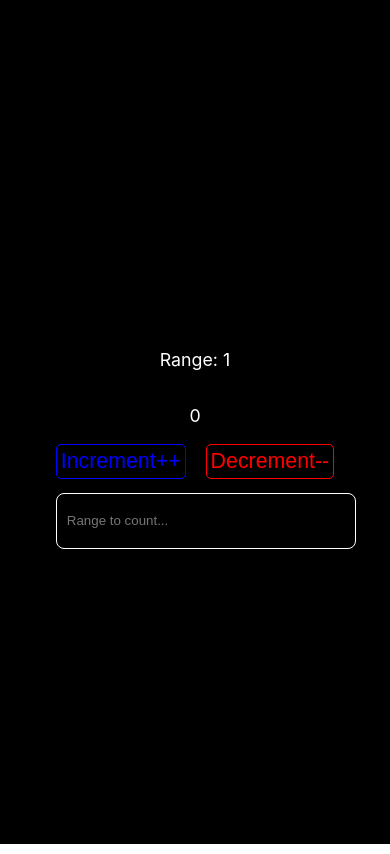
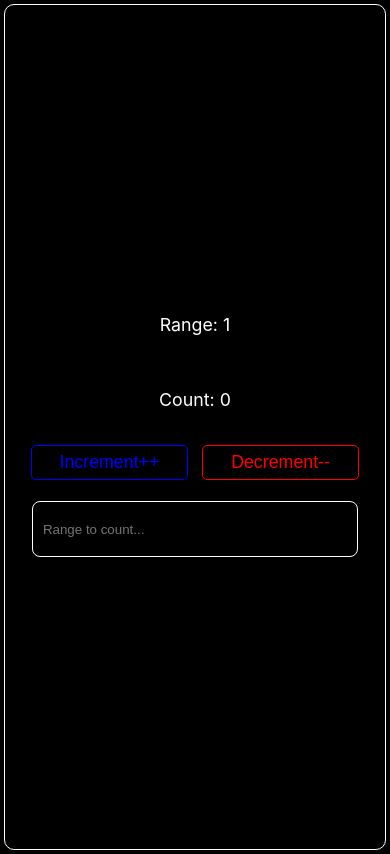
Before and after one commit to viqtoh/countproject, a React (Create React App) app: page / in a window 390 px wide. Built offline with nearby package versions, Linux system fonts and the light colour scheme.

Commit message:
final release

```diff
--- a/src/App.css
+++ b/src/App.css
@@ -57,8 +57,7 @@
   border-radius: 5px;
 }
 .field{
-  margin-top: 5%;
-  width: 100%;
+  width: 40%;
   height: 4vh;
   border: 1px solid white;
   border-radius: 8px;
@@ -66,11 +65,48 @@
   background-color: black;
   padding: 10px;
 }
-.subbut{
-  color: white;
-  background-color: rgba(0,0,0,0);
-  border: 1px solid white;
-  padding: 3px;
-  border-radius: 5px;
-  margin-top: 10px;
+@media screen and (max-width: 800px){
+  .Dec{
+    display: inline;
+    margin-left: 2%;
+    color: red;
+    background-color: rgba(0,0,0,0);
+    border: 1px solid red;
+    padding: 4px;
+    font-size: 100%;
+    border-radius: 5px;
+    width: 46%;
+    height: 35px;
+  }
+  .Inc{
+    display: inline;
+    margin-right: 2%;
+    color: blue;
+    background-color: rgba(0,0,0,0);
+    border: 1px solid blue;
+    padding: 4px;
+    font-size: 100%;
+    border-radius: 5px;
+    width: 46%;
+    height: 35px;
+  }
+  .butDiv{
+    width: 90%;
+  }
+  .field{
+    width: 80%;
+  }
+  .App-header{
+    border: 1px solid white;
+    border-radius: 10px;
+    height: 98%;
+  }
+  #root{
+    background-color: black;
+    padding: 1%;
+  }
 }
+
+.inline{
+  display: inline-block;
+}
--- a/src/App.js
+++ b/src/App.js
@@ -43,9 +43,9 @@ class App extends React.Component{
   render(){
     return (
       <div className="App">
-        <header className="App-header"><p></p>
+        <header className="App-header">
           <p>Range: {range}</p>
-          <p dangerouslySetInnerHTML = {this.inc(0)}></p>
+          <p className='inline'>Count: <p className='inline' dangerouslySetInnerHTML = {this.inc(0)}></p></p>
           <div className="butDiv">
           <button
             className="Inc"
@@ -62,9 +62,9 @@ class App extends React.Component{
             onClick={() => this.inc(3)}
           >
             Decrement--
-          </button><br></br>
+          </button>
+          </div><br></br>
           <input className='field' onKeyUp={() => this.rangeChange()} id='field' type='text' placeholder='Range to count...'></input>
-          </div>
         </header>
       </div>
     );
```
